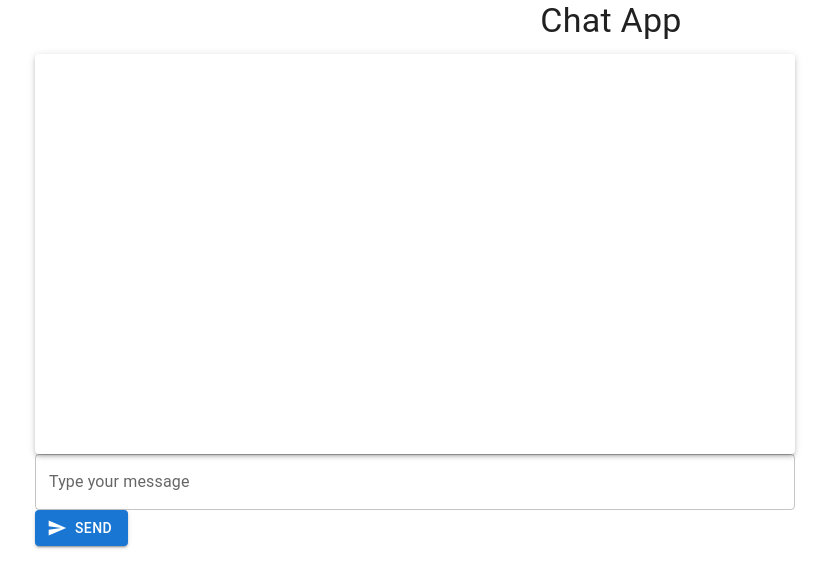
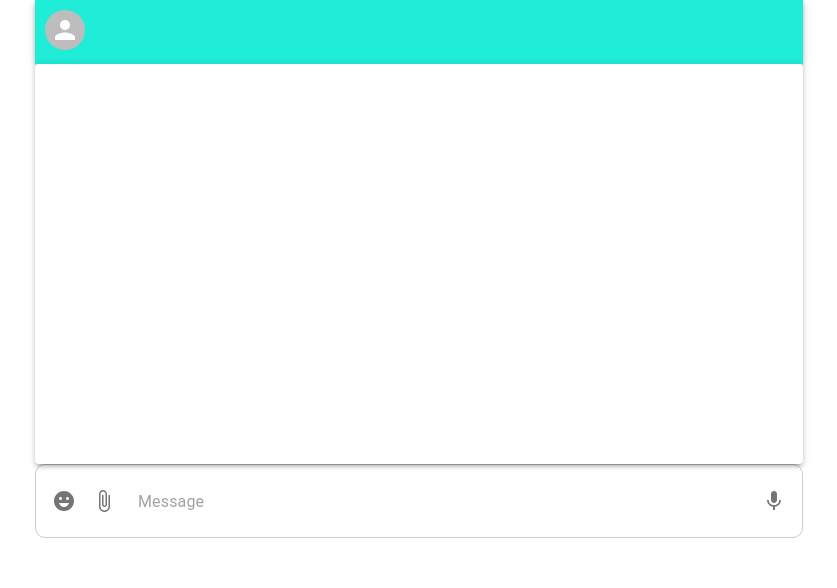
Before and after one commit to OS-Tech-Labs/health-app-frontend, a React (Create React App) app: page / in a window 1280 px wide. Shown: the top 588 px of the page, without its empty margins (29-866 px from the left). Built offline with nearby package versions, Linux system fonts and the light colour scheme.

Commit message:
ui of chat is almost ok

```diff
--- a/package.json
+++ b/package.json
@@ -23,6 +23,7 @@
     "react-redux": "^8.0.5",
     "react-router-dom": "^6.9.0",
     "react-scripts": "^5.0.1",
+    "styled-components": "^6.0.7",
     "web-vitals": "^2.1.4",
     "ws": "^8.13.0"
   },
--- /dev/null
+++ b/src/pages/chat/Footer.jsx
@@ -0,0 +1,48 @@
+import React from "react"
+import SendIcon from "@mui/icons-material/Send"
+import AttachFileIcon from "@mui/icons-material/AttachFile"
+import MicIcon from "@mui/icons-material/Mic"
+import EmojiEmotionsIcon from "@mui/icons-material/EmojiEmotions"
+import { IconButton, TextField } from "@mui/material"
+
+const Footer = ({ newMessage, handleSendMessage, setNewMessage }) => {
+  return (
+    <div
+      style={{
+        display: "flex",
+        alignItems: "center",
+        border: "1px solid #ccc",
+        padding: "8px",
+        borderRadius: "10px",
+      }}
+    >
+      <IconButton>
+        <EmojiEmotionsIcon />
+      </IconButton>
+      <IconButton>
+        <AttachFileIcon />
+      </IconButton>
+      <TextField
+        fullWidth
+        placeholder="Message"
+        variant="outlined"
+        value={newMessage}
+        onChange={(e) => setNewMessage(e.target.value)}
+        sx={{
+          "& fieldset": { border: "none" },
+        }}
+      />
+      {newMessage === "" ? (
+        <IconButton>
+          <MicIcon />
+        </IconButton>
+      ) : (
+        <IconButton onClick={handleSendMessage}>
+          <SendIcon />
+        </IconButton>
+      )}
+    </div>
+  )
+}
+
+export default Footer
--- a/src/pages/chat/Header.jsx
+++ b/src/pages/chat/Header.jsx
@@ -1,8 +1,14 @@
-import React from 'react'
+import React from "react"
+import { AppBar, Avatar } from "@mui/material"
+import styled from "styled-components"
+import "./chat.css"
+
 
 const ChatHeader = () => {
   return (
-    <div>ChatHeader</div>
+    <AppBar className="app-bar" position="static">
+      <Avatar />
+    </AppBar>
   )
 }
 
--- /dev/null
+++ b/src/pages/chat/Messages.jsx
@@ -0,0 +1,41 @@
+import React from "react"
+import { Box } from "@mui/material"
+import "./chat.css"
+
+const Messages = ({ messages }) => {
+  return (
+    <div>
+      {messages.map((message, index) => {
+        // Check if the current sender is different from the previous one
+        const isFirstInGroup =
+          index === 0 || message.sender !== messages[index - 1].sender
+        const messageContainerClass =
+          message.sender === "user"
+            ? "sent-message-container"
+            : "received-message-container"
+        return (
+          <div
+            key={index}
+            className={`message-container ${messageContainerClass}`}
+          >
+            <Box
+              className={`message ${
+                message.sender === "user" && isFirstInGroup
+                  ? "sent-message-first"
+                  : isFirstInGroup
+                  ? "received-message-first"
+                  : message.sender === "user"
+                  ? "sent-message"
+                  : "received-message"
+              }`}
+            >
+              {message.text}
+            </Box>
+          </div>
+        )
+      })}
+    </div>
+  )
+}
+
+export default Messages
--- a/src/pages/chat/chat.css
+++ b/src/pages/chat/chat.css
@@ -1,7 +1,95 @@
-#chat-window{
-    height : 20rem;
+/* Hide the scrollbar by default */
+.paper-container {
+  height: 400px;
+  overflow-y: auto;
+  padding: 20px;
+  position: relative;
+  scrollbar-width: none; /* Firefox */
+  -ms-overflow-style: none; /* Internet Explorer and Edge */
 }
-#chat-window-messages{
-    height:18rem;
-    overflow: auto;
+
+/* Hide the scrollbar thumb by default */
+.paper-container::-webkit-scrollbar {
+  width: 0;
+  background: transparent;
 }
+
+/* Show the scrollbar when hovering over the chat container */
+.paper-container:hover {
+  scrollbar-width: thin; /* Firefox */
+  -ms-overflow-style: scrollbar; /* Internet Explorer and Edge */
+}
+
+/* Style the scrollbar thumb (optional) */
+.paper-container::-webkit-scrollbar-thumb {
+  background: rgba(0, 0, 0, 0.3); /* Adjust the scrollbar thumb color as needed */
+  border-radius: 4px; /* Adjust the scrollbar thumb radius as needed */
+}
+
+/* Common styles for both sent and received messages */
+.message {
+  border-radius: 10px;
+  padding: 8px;
+  max-width: 70%;
+  word-wrap: break-word;
+  text-align: left;
+}
+
+/* Styles for sent messages */
+.sent-message {
+  background-color: #007bff;
+  color: #fff;
+  border-radius: 10px 10px 10px 10px;
+  max-width: 70%;
+  word-wrap: break-word;
+  text-align: left;
+}
+.sent-message-first {
+  background-color: #007bff;
+  color: #fff;
+  border-radius: 10px 0px 10px 10px;
+  max-width: 70%;
+  word-wrap: break-word;
+  text-align: left;
+}
+/* Styles for received messages */
+.received-message {
+  background-color: #f0f0f0;
+  color: #000;
+  border-radius: 10px 10px 10px 10px;
+  max-width: 70%;
+  word-wrap: break-word;
+  text-align: left;
+}
+.received-message-first {
+  background-color: #f0f0f0;
+  color: #000;
+  border-radius: 0px 10px 10px 10px;
+  max-width: 70%;
+  word-wrap: break-word;
+  text-align: left;
+}
+
+/* Add any other CSS rules you need */
+.message-container {
+  display: flex;
+  margin-bottom: 3px; /* Margin for spacing between message containers */
+  position: relative;
+}
+
+.sent-message-container {
+  justify-content: flex-end;
+}
+
+.received-message-container {
+  justify-content: flex-start;
+}
+
+.app-bar {
+  background-color: #1fedd7 !important;
+  color: #1f31a2 !important;
+  padding: 10px;
+  display: flex;
+  flex-direction: row;
+  height: 64px;
+}
--- a/src/pages/chat/chat.jsx
+++ b/src/pages/chat/chat.jsx
@@ -1,13 +1,14 @@
 import React, { useState } from "react"
+import "./chat.css"
 import {
   Container,
   Grid,
-  Paper,
-  TextField,
-  Button,
-  Typography,
+  Paper
 } from "@mui/material"
-import SendIcon from "@mui/icons-material/Send"
+import ChatHeader from "./Header"
+
+import Footer from "./Footer"
+import Messages from "./Messages"
 
 function Chat() {
   const [messages, setMessages] = useState([])
@@ -15,9 +16,12 @@ function Chat() {
 
   const handleSendMessage = () => {
     if (newMessage.trim() === "") return
+    const currentSender = "user" // Replace with the actual sender
 
     // Add the new message to the messages array
-    setMessages([...messages, { text: newMessage, sender: "user" }])
+    setMessages([...messages, { text: newMessage, sender: currentSender }])
+
+    // Update the previous sender
 
     // Clear the input field
     setNewMessage("")
@@ -25,37 +29,27 @@ function Chat() {
 
   return (
     <Container>
-      <Typography variant="h4" align="center" gutterBottom>
-        Chat App
-      </Typography>
-      <Grid container spacing={3}>
+      <Grid container spacing={0}>
         <Grid item xs={12} md={8}>
-          <Paper elevation={3} style={{ minHeight: "400px", padding: "20px" }}>
-            {/* Display the chat messages */}
-            {messages.map((message, index) => (
-              <div key={index} className={`message ${message.sender}`}>
-                {message.text}
-              </div>
-            ))}
+          <ChatHeader />
+          <Paper
+            elevation={3}
+            className="paper-container"
+            // style={{
+            //   height: "400px",
+            //   overflowY: "auto",
+            //   padding: "20px",
+            //   position: "relative",
+            // }}
+          >
+            <Messages messages={messages} />
           </Paper>
-          <TextField
-            fullWidth
-            label="Type your message"
-            variant="outlined"
-            value={newMessage}
-            onChange={(e) => setNewMessage(e.target.value)}
-            onKeyPress={(e) => {
-              if (e.key === "Enter") handleSendMessage()
-            }}
+
+          <Footer
+            newMessage={newMessage}
+            handleSendMessage={handleSendMessage}
+            setNewMessage={setNewMessage}
           />
-          <Button
-            variant="contained"
-            color="primary"
-            startIcon={<SendIcon />}
-            onClick={handleSendMessage}
-          >
-            Send
-          </Button>
         </Grid>
         {/* You can add additional components for user list, etc. in the second Grid item */}
       </Grid>
```
Also changed, not shown: src/pages/chat/Button.jsx (added, +20 -0 lines), 1 other file (tests, documents, lock files or other folders).
